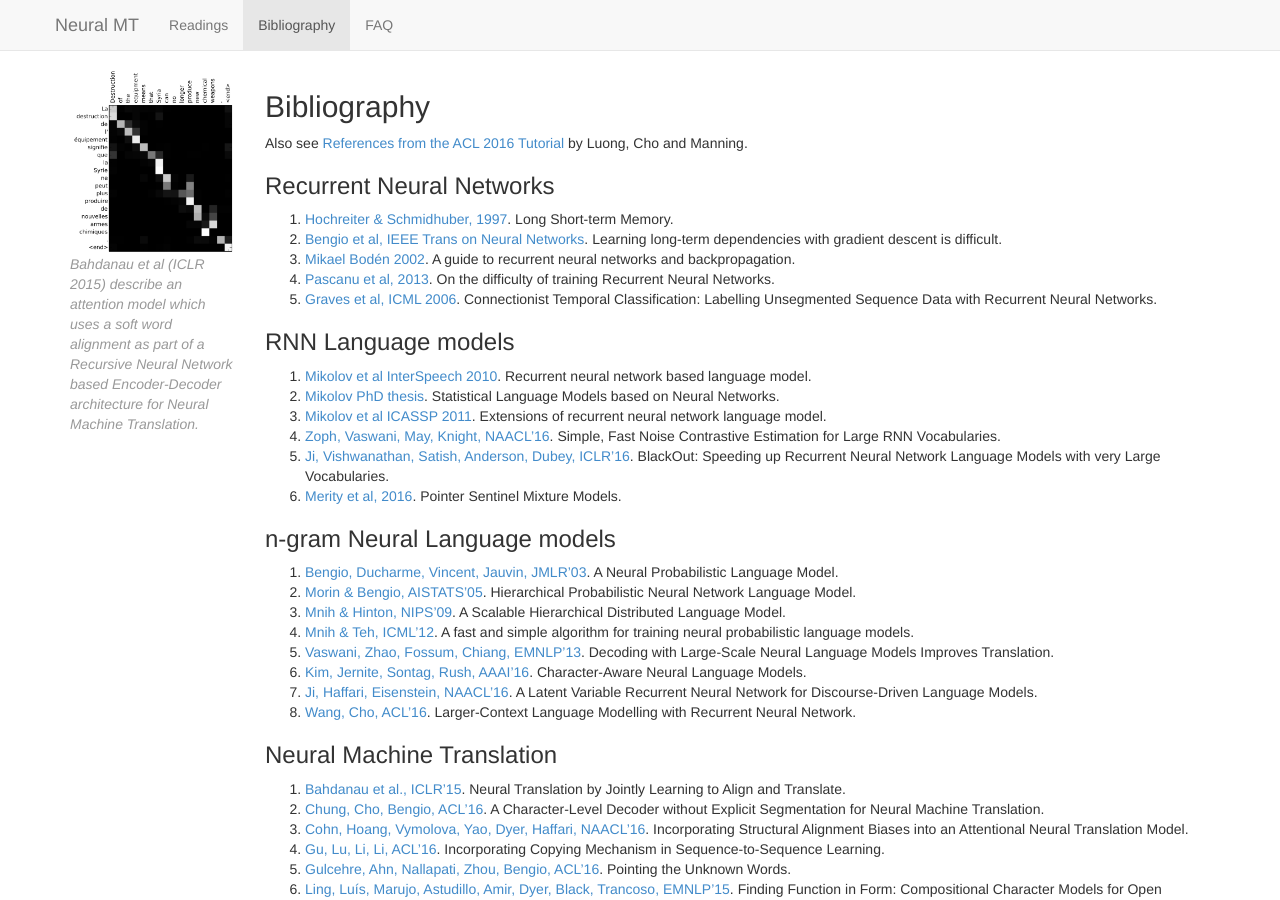
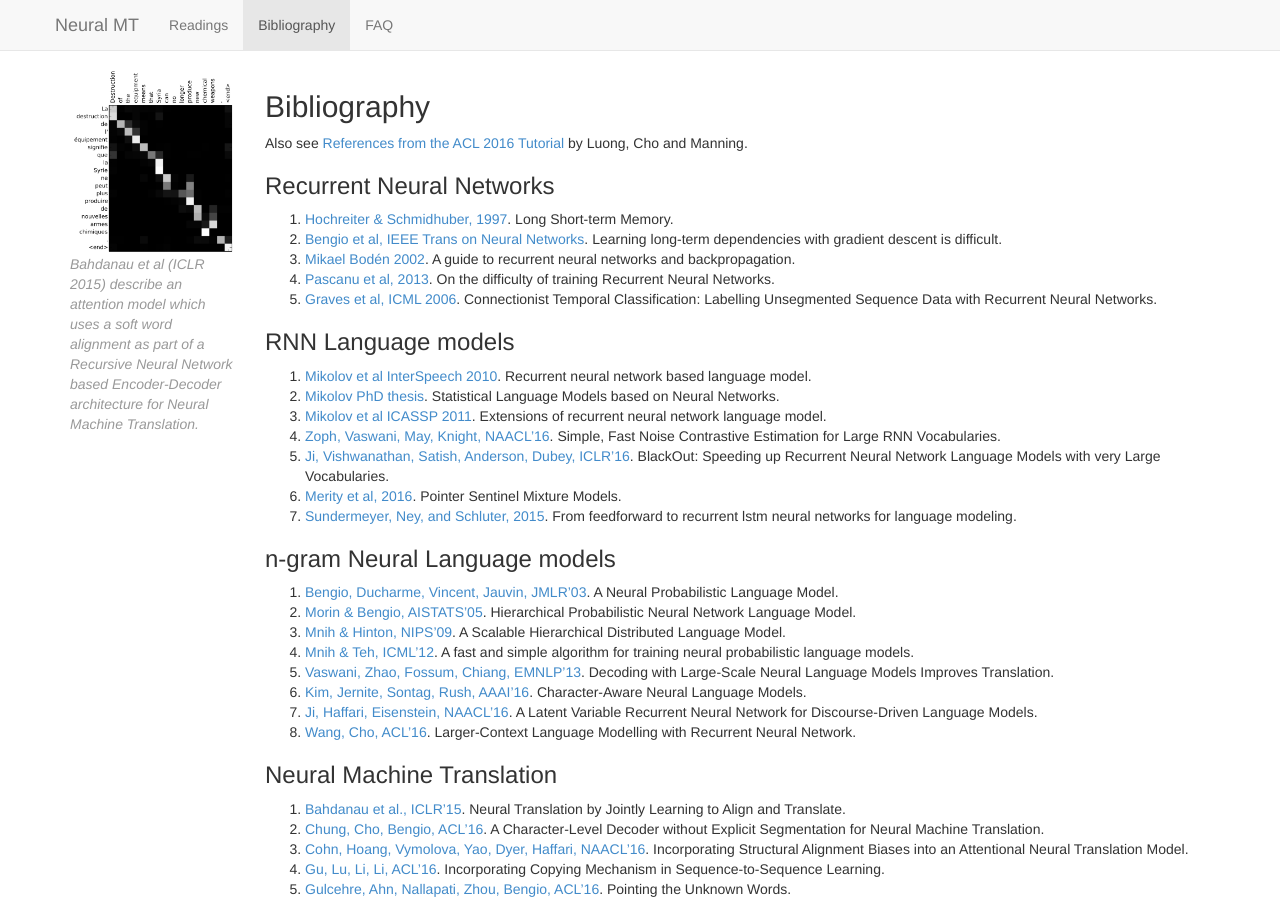
Before and after one commit to anoopsarkar/neuralmt-class, a Jekyll site: the page built from bibliography.md, in a window 1280 px wide and 900 px high. Built offline with Jekyll 4.4.1, drawn with Linux system fonts in a browser that asks for light colours; nearby versions of some CDN libraries.

Commit message:
more readings

```diff
--- a/bibliography.md
+++ b/bibliography.md
@@ -27,6 +27,7 @@ Also see [References from the ACL 2016 Tutorial](https://sites.google.com/site/a
 1. [Zoph, Vaswani, May, Knight, NAACL'16](http://www.isi.edu/natural-language/mt/simple-fast-noise.pdf). Simple, Fast Noise Contrastive Estimation for Large RNN Vocabularies.
 1. [Ji, Vishwanathan, Satish, Anderson, Dubey, ICLR'16](http://arxiv.org/pdf/1511.06909.pdf). BlackOut: Speeding up Recurrent Neural Network Language Models with very Large Vocabularies.
 1. [Merity et al, 2016](https://arxiv.org/abs/1609.07843). Pointer Sentinel Mixture Models.
+1. [Sundermeyer, Ney, and Schluter, 2015](https://www.lsv.uni-saarland.de/fileadmin/teaching/seminars/ASR-2015/DL-Seminar/From_Feedforward_to_Recurrent_LSTM_Neural_Networks_for_Language_Modeling.pdf). From feedforward to recurrent lstm neural networks for language modeling.
 
 ### n-gram Neural Language models
 
```
